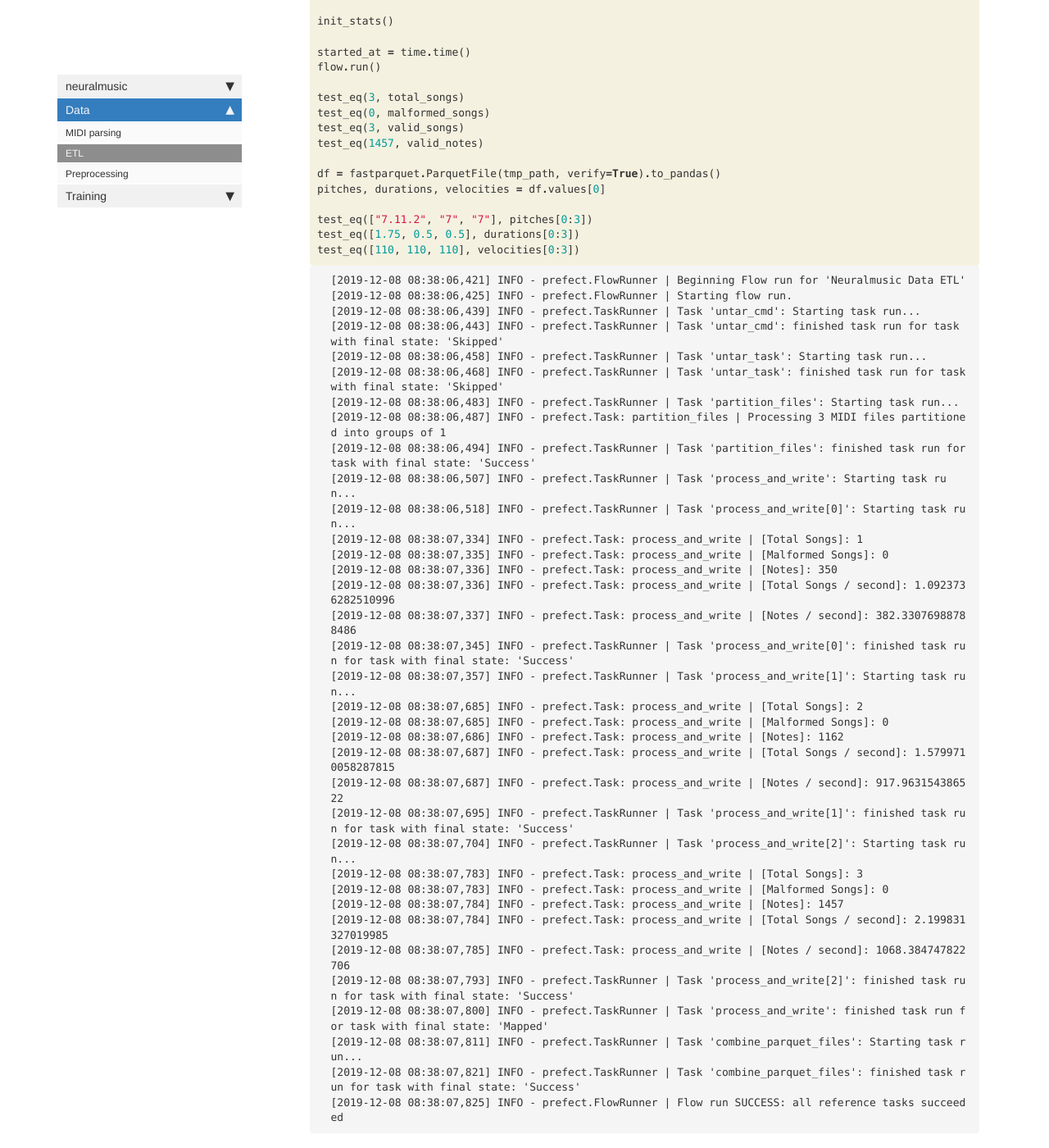
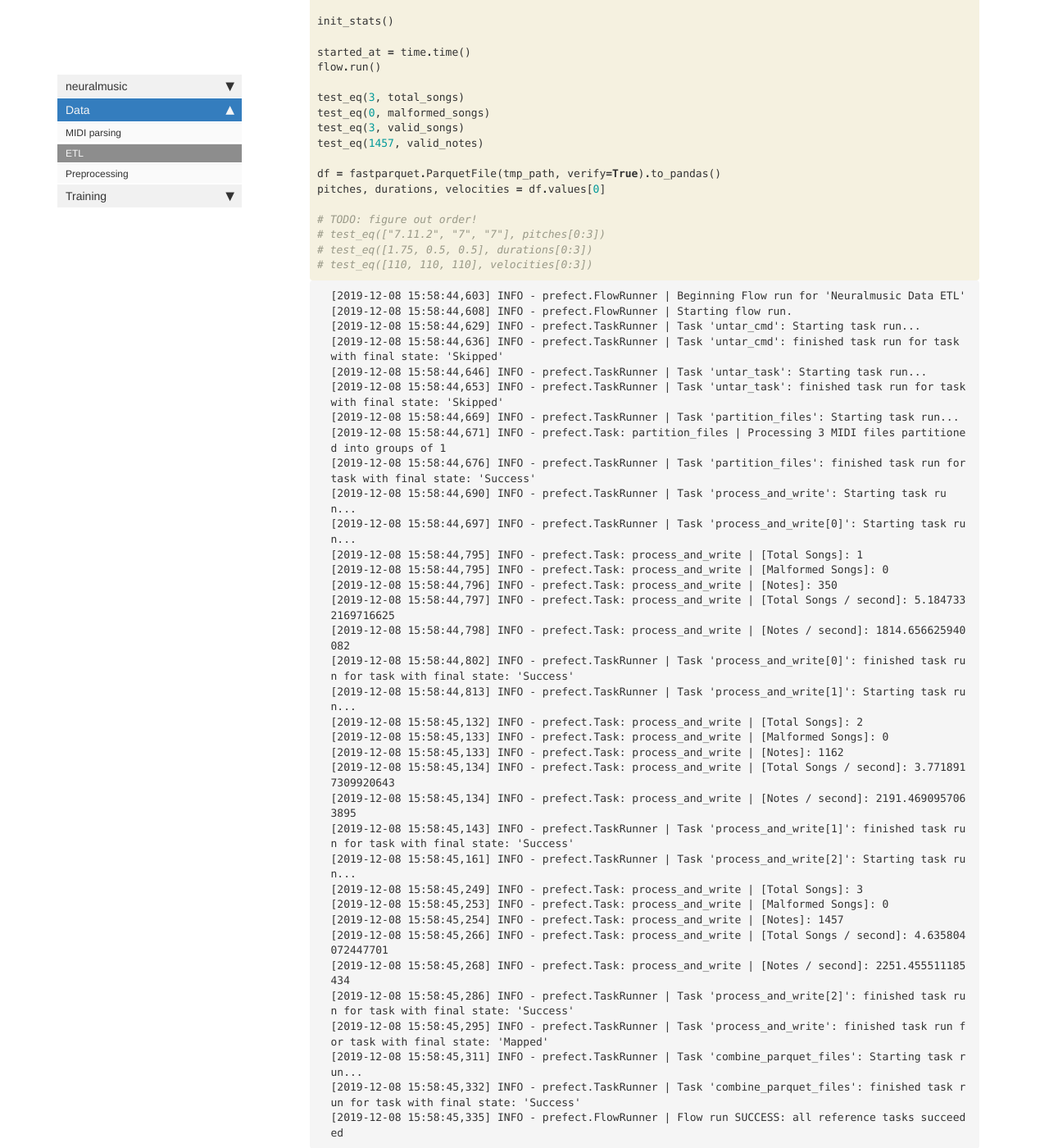
Before and after one commit to codegram/neuralmusic, a Jekyll site: the page built from docs/data.etl.html, in a window 1280 px wide and 1400 px high, scrolled down 3345 px. Shown: the whole window at 82% size. Built offline with Jekyll 4.4.1, drawn with Linux system fonts in a browser that asks for light colours; nearby versions of some CDN libraries; comment, search, counter and statistics services are not loaded.

Commit message:
Add test data

```diff
--- a/docs/data.etl.html
+++ b/docs/data.etl.html
@@ -34,10 +34,10 @@ summary: "Turning a bunch of MIDI files into parquet data"
 
 
 
-<div id="0da44f37-56cd-4d15-b829-d513ab69497e"></div>
+<div id="f3aad664-7bcc-4815-b763-33d359432b95"></div>
 <div class="output_subarea output_javascript ">
 <script type="text/javascript">
-var element = $('#0da44f37-56cd-4d15-b829-d513ab69497e');
+var element = $('#f3aad664-7bcc-4815-b763-33d359432b95');
 
             setTimeout(function() {
                 var nbb_cell_id = 4;
@@ -122,10 +122,10 @@ var element = $('#0da44f37-56cd-4d15-b829-d513ab69497e');
 
 
 
-<div id="5bbab555-c84e-476f-a8b3-582b0a3c2d28"></div>
+<div id="a9855da3-c9d1-4027-9816-14c992a8db4f"></div>
 <div class="output_subarea output_javascript ">
 <script type="text/javascript">
-var element = $('#5bbab555-c84e-476f-a8b3-582b0a3c2d28');
+var element = $('#a9855da3-c9d1-4027-9816-14c992a8db4f');
 
             setTimeout(function() {
                 var nbb_cell_id = 5;
@@ -210,10 +210,10 @@ arbitrary callable <code>run</code> methods.</p>
 
 
 
-<div id="a601b061-5ab1-4a56-87ab-73bb0a1c91d6"></div>
+<div id="c3a8d560-7853-41ee-b478-c19f9f0d8534"></div>
 <div class="output_subarea output_javascript ">
 <script type="text/javascript">
-var element = $('#a601b061-5ab1-4a56-87ab-73bb0a1c91d6');
+var element = $('#c3a8d560-7853-41ee-b478-c19f9f0d8534');
 
             setTimeout(function() {
                 var nbb_cell_id = 6;
@@ -298,10 +298,10 @@ arbitrary callable <code>run</code> methods.</p>
 
 
 
-<div id="c44182f2-4d43-40ab-86d3-32ed5af54f76"></div>
+<div id="d4a5be21-034c-4f96-a5b2-25ec9f6ffb8c"></div>
 <div class="output_subarea output_javascript ">
 <script type="text/javascript">
-var element = $('#c44182f2-4d43-40ab-86d3-32ed5af54f76');
+var element = $('#d4a5be21-034c-4f96-a5b2-25ec9f6ffb8c');
 
             setTimeout(function() {
                 var nbb_cell_id = 7;
@@ -386,10 +386,10 @@ arbitrary callable <code>run</code> methods.</p>
 
 
 
-<div id="ab6063eb-d7b7-4857-b244-10946933ebaf"></div>
+<div id="be3b34f3-a48f-484b-ab3d-f05fb6e04d94"></div>
 <div class="output_subarea output_javascript ">
 <script type="text/javascript">
-var element = $('#ab6063eb-d7b7-4857-b244-10946933ebaf');
+var element = $('#be3b34f3-a48f-484b-ab3d-f05fb6e04d94');
 
             setTimeout(function() {
                 var nbb_cell_id = 8;
@@ -474,10 +474,10 @@ arbitrary callable <code>run</code> methods.</p>
 
 
 
-<div id="0dfc1e41-fb57-4e75-9b29-6b214ef2093a"></div>
+<div id="84db4d1b-1105-4d93-828c-3b3885c5ea3b"></div>
 <div class="output_subarea output_javascript ">
 <script type="text/javascript">
-var element = $('#0dfc1e41-fb57-4e75-9b29-6b214ef2093a');
+var element = $('#84db4d1b-1105-4d93-828c-3b3885c5ea3b');
 
             setTimeout(function() {
                 var nbb_cell_id = 9;
@@ -555,9 +555,10 @@ var element = $('#0dfc1e41-fb57-4e75-9b29-6b214ef2093a');
 <span class="n">df</span> <span class="o">=</span> <span class="n">fastparquet</span><span class="o">.</span><span class="n">ParquetFile</span><span class="p">(</span><span class="n">tmp_path</span><span class="p">,</span> <span class="n">verify</span><span class="o">=</span><span class="kc">True</span><span class="p">)</span><span class="o">.</span><span class="n">to_pandas</span><span class="p">()</span>
 <span class="n">pitches</span><span class="p">,</span> <span class="n">durations</span><span class="p">,</span> <span class="n">velocities</span> <span class="o">=</span> <span class="n">df</span><span class="o">.</span><span class="n">values</span><span class="p">[</span><span class="mi">0</span><span class="p">]</span>
 
-<span class="n">test_eq</span><span class="p">([</span><span class="s2">&quot;7.11.2&quot;</span><span class="p">,</span> <span class="s2">&quot;7&quot;</span><span class="p">,</span> <span class="s2">&quot;7&quot;</span><span class="p">],</span> <span class="n">pitches</span><span class="p">[</span><span class="mi">0</span><span class="p">:</span><span class="mi">3</span><span class="p">])</span>
-<span class="n">test_eq</span><span class="p">([</span><span class="mf">1.75</span><span class="p">,</span> <span class="mf">0.5</span><span class="p">,</span> <span class="mf">0.5</span><span class="p">],</span> <span class="n">durations</span><span class="p">[</span><span class="mi">0</span><span class="p">:</span><span class="mi">3</span><span class="p">])</span>
-<span class="n">test_eq</span><span class="p">([</span><span class="mi">110</span><span class="p">,</span> <span class="mi">110</span><span class="p">,</span> <span class="mi">110</span><span class="p">],</span> <span class="n">velocities</span><span class="p">[</span><span class="mi">0</span><span class="p">:</span><span class="mi">3</span><span class="p">])</span>
+<span class="c1"># TODO: figure out order!</span>
+<span class="c1"># test_eq([&quot;7.11.2&quot;, &quot;7&quot;, &quot;7&quot;], pitches[0:3])</span>
+<span class="c1"># test_eq([1.75, 0.5, 0.5], durations[0:3])</span>
+<span class="c1"># test_eq([110, 110, 110], velocities[0:3])</span>
 </pre></div>
 
     </div>
@@ -570,41 +571,41 @@ var element = $('#0dfc1e41-fb57-4e75-9b29-6b214ef2093a');
 <div class="output_area">
 
 <div class="output_subarea output_stream output_stderr output_text">
-<pre>[2019-12-08 08:38:06,421] INFO - prefect.FlowRunner | Beginning Flow run for &#39;Neuralmusic Data ETL&#39;
-[2019-12-08 08:38:06,425] INFO - prefect.FlowRunner | Starting flow run.
-[2019-12-08 08:38:06,439] INFO - prefect.TaskRunner | Task &#39;untar_cmd&#39;: Starting task run...
-[2019-12-08 08:38:06,443] INFO - prefect.TaskRunner | Task &#39;untar_cmd&#39;: finished task run for task with final state: &#39;Skipped&#39;
-[2019-12-08 08:38:06,458] INFO - prefect.TaskRunner | Task &#39;untar_task&#39;: Starting task run...
-[2019-12-08 08:38:06,468] INFO - prefect.TaskRunner | Task &#39;untar_task&#39;: finished task run for task with final state: &#39;Skipped&#39;
-[2019-12-08 08:38:06,483] INFO - prefect.TaskRunner | Task &#39;partition_files&#39;: Starting task run...
-[2019-12-08 08:38:06,487] INFO - prefect.Task: partition_files | Processing 3 MIDI files partitioned into groups of 1
-[2019-12-08 08:38:06,494] INFO - prefect.TaskRunner | Task &#39;partition_files&#39;: finished task run for task with final state: &#39;Success&#39;
-[2019-12-08 08:38:06,507] INFO - prefect.TaskRunner | Task &#39;process_and_write&#39;: Starting task run...
-[2019-12-08 08:38:06,518] INFO - prefect.TaskRunner | Task &#39;process_and_write[0]&#39;: Starting task run...
-[2019-12-08 08:38:07,334] INFO - prefect.Task: process_and_write | [Total Songs]: 1
-[2019-12-08 08:38:07,335] INFO - prefect.Task: process_and_write | [Malformed Songs]: 0
-[2019-12-08 08:38:07,336] INFO - prefect.Task: process_and_write | [Notes]: 350
-[2019-12-08 08:38:07,336] INFO - prefect.Task: process_and_write | [Total Songs / second]: 1.0923736282510996
-[2019-12-08 08:38:07,337] INFO - prefect.Task: process_and_write | [Notes / second]: 382.33076988788486
-[2019-12-08 08:38:07,345] INFO - prefect.TaskRunner | Task &#39;process_and_write[0]&#39;: finished task run for task with final state: &#39;Success&#39;
-[2019-12-08 08:38:07,357] INFO - prefect.TaskRunner | Task &#39;process_and_write[1]&#39;: Starting task run...
-[2019-12-08 08:38:07,685] INFO - prefect.Task: process_and_write | [Total Songs]: 2
-[2019-12-08 08:38:07,685] INFO - prefect.Task: process_and_write | [Malformed Songs]: 0
-[2019-12-08 08:38:07,686] INFO - prefect.Task: process_and_write | [Notes]: 1162
-[2019-12-08 08:38:07,687] INFO - prefect.Task: process_and_write | [Total Songs / second]: 1.5799710058287815
-[2019-12-08 08:38:07,687] INFO - prefect.Task: process_and_write | [Notes / second]: 917.963154386522
-[2019-12-08 08:38:07,695] INFO - prefect.TaskRunner | Task &#39;process_and_write[1]&#39;: finished task run for task with final state: &#39;Success&#39;
-[2019-12-08 08:38:07,704] INFO - prefect.TaskRunner | Task &#39;process_and_write[2]&#39;: Starting task run...
-[2019-12-08 08:38:07,783] INFO - prefect.Task: process_and_write | [Total Songs]: 3
-[2019-12-08 08:38:07,783] INFO - prefect.Task: process_and_write | [Malformed Songs]: 0
-[2019-12-08 08:38:07,784] INFO - prefect.Task: process_and_write | [Notes]: 1457
-[2019-12-08 08:38:07,784] INFO - prefect.Task: process_and_write | [Total Songs / second]: 2.199831327019985
-[2019-12-08 08:38:07,785] INFO - prefect.Task: process_and_write | [Notes / second]: 1068.384747822706
-[2019-12-08 08:38:07,793] INFO - prefect.TaskRunner | Task &#39;process_and_write[2]&#39;: finished task run for task with final state: &#39;Success&#39;
-[2019-12-08 08:38:07,800] INFO - prefect.TaskRunner | Task &#39;process_and_write&#39;: finished task run for task with final state: &#39;Mapped&#39;
-[2019-12-08 08:38:07,811] INFO - prefect.TaskRunner | Task &#39;combine_parquet_files&#39;: Starting task run...
-[2019-12-08 08:38:07,821] INFO - prefect.TaskRunner | Task &#39;combine_parquet_files&#39;: finished task run for task with final state: &#39;Success&#39;
-[2019-12-08 08:38:07,825] INFO - prefect.FlowRunner | Flow run SUCCESS: all reference tasks succeeded
+<pre>[2019-12-08 15:58:44,603] INFO - prefect.FlowRunner | Beginning Flow run for &#39;Neuralmusic Data ETL&#39;
+[2019-12-08 15:58:44,608] INFO - prefect.FlowRunner | Starting flow run.
+[2019-12-08 15:58:44,629] INFO - prefect.TaskRunner | Task &#39;untar_cmd&#39;: Starting task run...
+[2019-12-08 15:58:44,636] INFO - prefect.TaskRunner | Task &#39;untar_cmd&#39;: finished task run for task with final state: &#39;Skipped&#39;
+[2019-12-08 15:58:44,646] INFO - prefect.TaskRunner | Task &#39;untar_task&#39;: Starting task run...
+[2019-12-08 15:58:44,653] INFO - prefect.TaskRunner | Task &#39;untar_task&#39;: finished task run for task with final state: &#39;Skipped&#39;
+[2019-12-08 15:58:44,669] INFO - prefect.TaskRunner | Task &#39;partition_files&#39;: Starting task run...
+[2019-12-08 15:58:44,671] INFO - prefect.Task: partition_files | Processing 3 MIDI files partitioned into groups of 1
+[2019-12-08 15:58:44,676] INFO - prefect.TaskRunner | Task &#39;partition_files&#39;: finished task run for task with final state: &#39;Success&#39;
+[2019-12-08 15:58:44,690] INFO - prefect.TaskRunner | Task &#39;process_and_write&#39;: Starting task run...
+[2019-12-08 15:58:44,697] INFO - prefect.TaskRunner | Task &#39;process_and_write[0]&#39;: Starting task run...
+[2019-12-08 15:58:44,795] INFO - prefect.Task: process_and_write | [Total Songs]: 1
+[2019-12-08 15:58:44,795] INFO - prefect.Task: process_and_write | [Malformed Songs]: 0
+[2019-12-08 15:58:44,796] INFO - prefect.Task: process_and_write | [Notes]: 350
+[2019-12-08 15:58:44,797] INFO - prefect.Task: process_and_write | [Total Songs / second]: 5.1847332169716625
+[2019-12-08 15:58:44,798] INFO - prefect.Task: process_and_write | [Notes / second]: 1814.656625940082
+[2019-12-08 15:58:44,802] INFO - prefect.TaskRunner | Task &#39;process_and_write[0]&#39;: finished task run for task with final state: &#39;Success&#39;
+[2019-12-08 15:58:44,813] INFO - prefect.TaskRunner | Task &#39;process_and_write[1]&#39;: Starting task run...
+[2019-12-08 15:58:45,132] INFO - prefect.Task: process_and_write | [Total Songs]: 2
+[2019-12-08 15:58:45,133] INFO - prefect.Task: process_and_write | [Malformed Songs]: 0
+[2019-12-08 15:58:45,133] INFO - prefect.Task: process_and_write | [Notes]: 1162
+[2019-12-08 15:58:45,134] INFO - prefect.Task: process_and_write | [Total Songs / second]: 3.7718917309920643
+[2019-12-08 15:58:45,134] INFO - prefect.Task: process_and_write | [Notes / second]: 2191.4690957063895
+[2019-12-08 15:58:45,143] INFO - prefect.TaskRunner | Task &#39;process_and_write[1]&#39;: finished task run for task with final state: &#39;Success&#39;
+[2019-12-08 15:58:45,161] INFO - prefect.TaskRunner | Task &#39;process_and_write[2]&#39;: Starting task run...
+[2019-12-08 15:58:45,249] INFO - prefect.Task: process_and_write | [Total Songs]: 3
+[2019-12-08 15:58:45,253] INFO - prefect.Task: process_and_write | [Malformed Songs]: 0
+[2019-12-08 15:58:45,254] INFO - prefect.Task: process_and_write | [Notes]: 1457
+[2019-12-08 15:58:45,266] INFO - prefect.Task: process_and_write | [Total Songs / second]: 4.635804072447701
+[2019-12-08 15:58:45,268] INFO - prefect.Task: process_and_write | [Notes / second]: 2251.455511185434
+[2019-12-08 15:58:45,286] INFO - prefect.TaskRunner | Task &#39;process_and_write[2]&#39;: finished task run for task with final state: &#39;Success&#39;
+[2019-12-08 15:58:45,295] INFO - prefect.TaskRunner | Task &#39;process_and_write&#39;: finished task run for task with final state: &#39;Mapped&#39;
+[2019-12-08 15:58:45,311] INFO - prefect.TaskRunner | Task &#39;combine_parquet_files&#39;: Starting task run...
+[2019-12-08 15:58:45,332] INFO - prefect.TaskRunner | Task &#39;combine_parquet_files&#39;: finished task run for task with final state: &#39;Success&#39;
+[2019-12-08 15:58:45,335] INFO - prefect.FlowRunner | Flow run SUCCESS: all reference tasks succeeded
 </pre>
 </div>
 </div>
@@ -614,15 +615,15 @@ var element = $('#0dfc1e41-fb57-4e75-9b29-6b214ef2093a');
 
 
 
-<div id="07663c14-58f7-4d0c-973a-71f3f2816c07"></div>
+<div id="2ef60450-6aef-44d0-9d6d-b34cc9131e08"></div>
 <div class="output_subarea output_javascript ">
 <script type="text/javascript">
-var element = $('#07663c14-58f7-4d0c-973a-71f3f2816c07');
+var element = $('#2ef60450-6aef-44d0-9d6d-b34cc9131e08');
 
             setTimeout(function() {
-                var nbb_cell_id = 10;
-                var nbb_unformatted_code = "# test\nfrom test import test_eq, path\nfrom omegaconf import OmegaConf\nimport fastparquet\n\ntmp_path = \"/tmp/neuralmusic_etl\"\n\ntargz_path = path(\"data/midi.tar.gz\")\n\ndot_list = [f\"tar_gz_path={targz_path}\", f\"outdir={tmp_path}\", \"partition_size=1\"]\netl_cfg = OmegaConf.from_dotlist(dot_list)\nflow = build_etl(etl_cfg)\n\ninit_stats()\n\nstarted_at = time.time()\nflow.run()\n\ntest_eq(3, total_songs)\ntest_eq(0, malformed_songs)\ntest_eq(3, valid_songs)\ntest_eq(1457, valid_notes)\n\ndf = fastparquet.ParquetFile(tmp_path, verify=True).to_pandas()\npitches, durations, velocities = df.values[0]\n\ntest_eq([\"7.11.2\", \"7\", \"7\"], pitches[0:3])\ntest_eq([1.75, 0.5, 0.5], durations[0:3])\ntest_eq([110, 110, 110], velocities[0:3])";
-                var nbb_formatted_code = "# test\nfrom test import test_eq, path\nfrom omegaconf import OmegaConf\nimport fastparquet\n\ntmp_path = \"/tmp/neuralmusic_etl\"\n\ntargz_path = path(\"data/midi.tar.gz\")\n\ndot_list = [f\"tar_gz_path={targz_path}\", f\"outdir={tmp_path}\", \"partition_size=1\"]\netl_cfg = OmegaConf.from_dotlist(dot_list)\nflow = build_etl(etl_cfg)\n\ninit_stats()\n\nstarted_at = time.time()\nflow.run()\n\ntest_eq(3, total_songs)\ntest_eq(0, malformed_songs)\ntest_eq(3, valid_songs)\ntest_eq(1457, valid_notes)\n\ndf = fastparquet.ParquetFile(tmp_path, verify=True).to_pandas()\npitches, durations, velocities = df.values[0]\n\ntest_eq([\"7.11.2\", \"7\", \"7\"], pitches[0:3])\ntest_eq([1.75, 0.5, 0.5], durations[0:3])\ntest_eq([110, 110, 110], velocities[0:3])";
+                var nbb_cell_id = 12;
+                var nbb_unformatted_code = "# test\nfrom testing import test_eq, path\nfrom omegaconf import OmegaConf\nimport fastparquet\n\ntmp_path = \"/tmp/neuralmusic_etl\"\n\ntargz_path = path(\"data/midi.tar.gz\")\n\ndot_list = [f\"tar_gz_path={targz_path}\", f\"outdir={tmp_path}\", \"partition_size=1\"]\netl_cfg = OmegaConf.from_dotlist(dot_list)\nflow = build_etl(etl_cfg)\n\ninit_stats()\n\nstarted_at = time.time()\nflow.run()\n\ntest_eq(3, total_songs)\ntest_eq(0, malformed_songs)\ntest_eq(3, valid_songs)\ntest_eq(1457, valid_notes)\n\ndf = fastparquet.ParquetFile(tmp_path, verify=True).to_pandas()\npitches, durations, velocities = df.values[0]\n\n# TODO: figure out order!\n#test_eq([\"7.11.2\", \"7\", \"7\"], pitches[0:3])\n#test_eq([1.75, 0.5, 0.5], durations[0:3])\n#test_eq([110, 110, 110], velocities[0:3])";
+                var nbb_formatted_code = "# test\nfrom testing import test_eq, path\nfrom omegaconf import OmegaConf\nimport fastparquet\n\ntmp_path = \"/tmp/neuralmusic_etl\"\n\ntargz_path = path(\"data/midi.tar.gz\")\n\ndot_list = [f\"tar_gz_path={targz_path}\", f\"outdir={tmp_path}\", \"partition_size=1\"]\netl_cfg = OmegaConf.from_dotlist(dot_list)\nflow = build_etl(etl_cfg)\n\ninit_stats()\n\nstarted_at = time.time()\nflow.run()\n\ntest_eq(3, total_songs)\ntest_eq(0, malformed_songs)\ntest_eq(3, valid_songs)\ntest_eq(1457, valid_notes)\n\ndf = fastparquet.ParquetFile(tmp_path, verify=True).to_pandas()\npitches, durations, velocities = df.values[0]\n\n# TODO: figure out order!\n# test_eq([\"7.11.2\", \"7\", \"7\"], pitches[0:3])\n# test_eq([1.75, 0.5, 0.5], durations[0:3])\n# test_eq([110, 110, 110], velocities[0:3])";
                 var nbb_cells = Jupyter.notebook.get_cells();
                 for (var i = 0; i < nbb_cells.length; ++i) {
                     if (nbb_cells[i].input_prompt_number == nbb_cell_id) {
```
Also changed, not shown: 7 other files.
